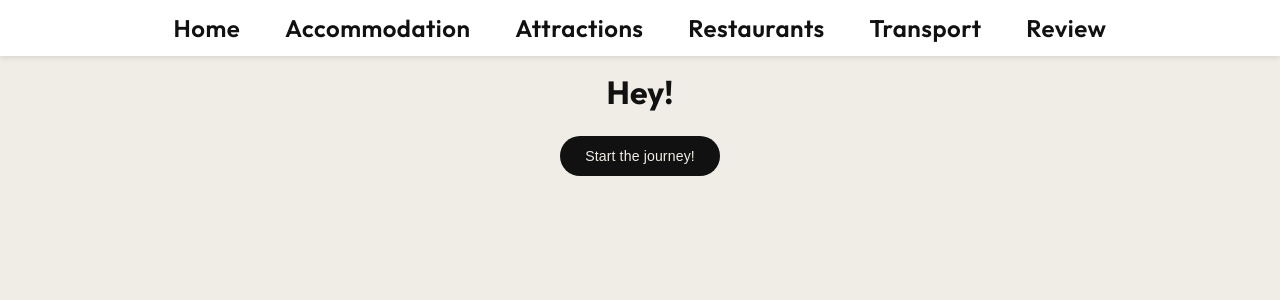
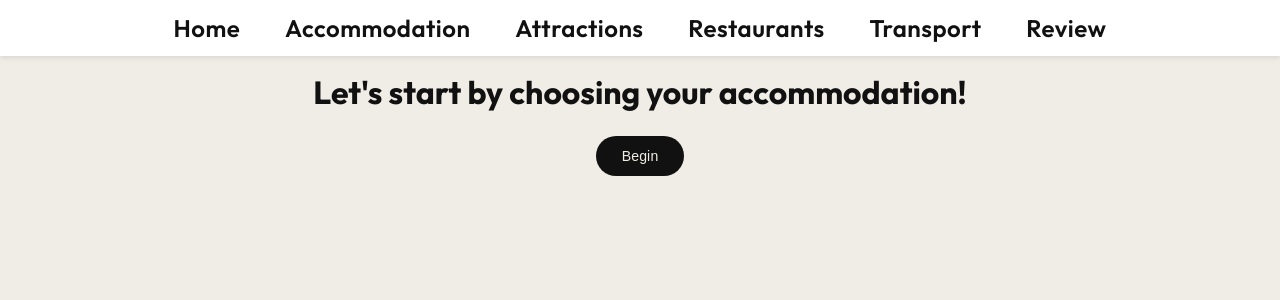
Before and after one commit to Create-My-Journey/CreateMyJourney, a React (Vite) app: page /journey in a window 1280 px wide. Shown: the top 300 px of the page. Built offline with nearby package versions, Linux system fonts and the light colour scheme.

Commit message:
modified outlet index page for a more descriptive message

```diff
--- a/src/pages/Index.jsx
+++ b/src/pages/Index.jsx
@@ -4,9 +4,9 @@ import { useContext } from "react";
 export default function Index() {
     return(
     <>
-        <h1>Hey!</h1>
+        <h1>Let's start by choosing your accommodation!</h1>
         <div class="form-actions">
-            <Link to="accommodation" className="btn btn-primary">Start the journey!</Link>
+            <Link to="accommodation" className="btn btn-primary">Begin</Link>
         </div>
     </>
     )
```
